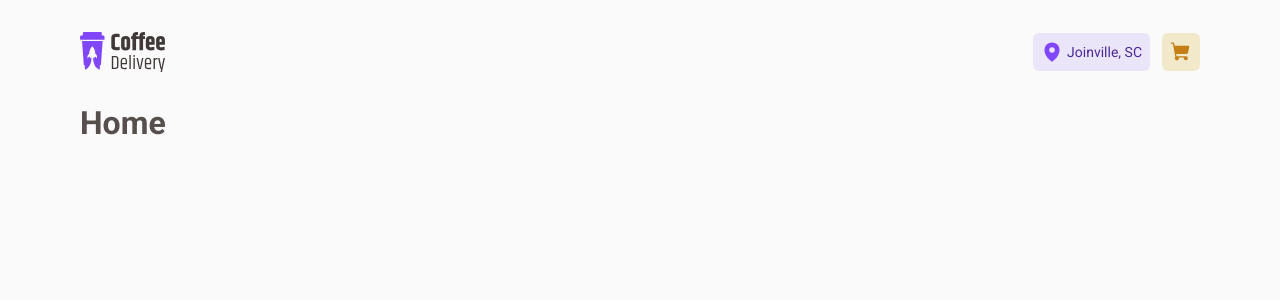
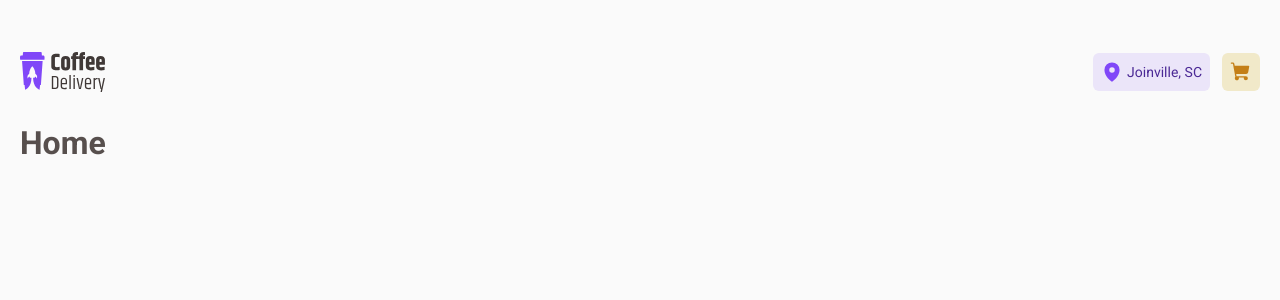
Before and after one commit to AndressaDaCosta/coffee-delivery, a React (Vite) app: page / in a window 1280 px wide. Shown: the top 300 px of the page. Built offline with nearby package versions, Linux system fonts and the light colour scheme.

Commit message:
default-layout-update

```diff
--- a/src/layouts/DefaultLayout/style.ts
+++ b/src/layouts/DefaultLayout/style.ts
@@ -2,7 +2,8 @@ import styled from 'styled-components'
 
 export const LayoutContainer = styled.div`
 	width: 100%;
-	max-width: 70rem;
+	max-width: 90rem;
 	margin: 0 auto;
+	padding: 1.25rem;
 	/* max-width: 70rem;= 1120 / 1440 */
 `
```
